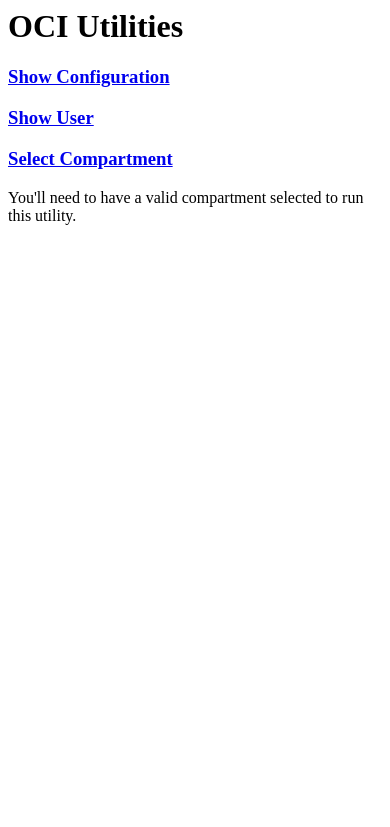
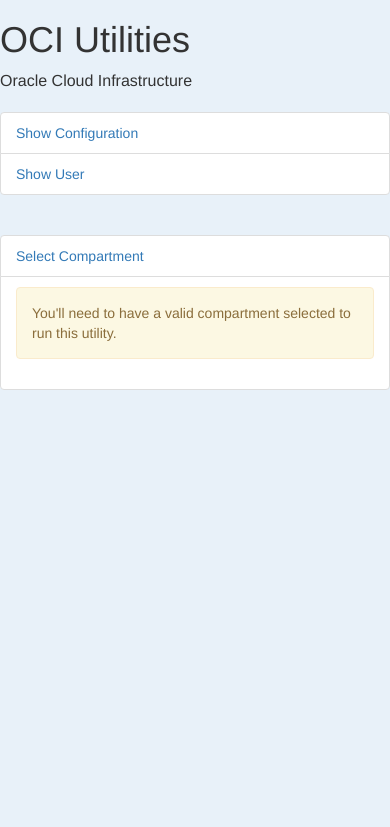
Before and after one commit to CarlDownsOracle/oci-api-examples, a Flask app: page / in a window 390 px wide. Shown: the top 827 px of the page. Run offline with Flask 2, Linux system fonts and the light colour scheme; some libraries are stand-ins or nearby versions.

Commit message:
update home page template with bootstrap styling

```diff
--- a/app/templates/base.html
+++ /dev/null
@@ -1,36 +0,0 @@
-<html>
-    <head>
-      {% if title %}
-      <title>{{ title }}</title>
-      {% else %}
-      <title>OCI Utilities</title>
-      {% endif %}
-    </head>
-    <body>
-        <div><h1>OCI Utilities</h1></div>
-
-        <div><h3><a href="{{ url_for('get_config_route') }}">Show Configuration</a></h3></div>
-        <div><h3><a href="{{ url_for('get_oci_user_route') }}">Show User</a></h3></div>
-
-        {% if context['compartment_scope'] == None -%}
-
-            <div><h3><a href="{{ url_for('get_compartment_scope_route') }}">Select Compartment</a></h3></div>
-            <div><p>You'll need to have a valid compartment selected to run this utility.</p></div>
-
-        {% else -%}
-
-            <div><h3><a href="{{ url_for('get_compartment_scope_route') }}">Change Compartment</a></h3> <i>{{ context['compartment_scope'] }}</i></div>
-            <br />
-            <hr>
-            <div><h3><a href="{{ url_for('get_compute_route') }}">Show Compute Instances</a></h3></div>
-            <div><h3><a href="{{ url_for('get_vcns_route') }}">Show VCNs</a></h3></div>
-            <div><h3><a href="{{ url_for('get_subnets_route') }}">Show Subnets</a></h3></div>
-            <div><h3><a href="{{ url_for('get_vnic_attachments_route') }}">Show VNIC Attachments</a></h3></div>
-            <div><h3><a href="{{ url_for('get_vcn_compute_digest_route') }}">Show VCNs with Attached Compute Digest</a></h3></div>
-            <hr>
-
-        {% endif %}
-
-        {% block content %}{% endblock %}
-    </body>
-</html>
--- a/app/templates/form.html
+++ b/app/templates/form.html
@@ -18,11 +18,11 @@
 
 <div class="container">
   <div class="row">
-    <div class="col-md-10 col-lg-8 mx-lg-auto mx-md-auto">
+    <div class="mx-lg-auto">
 
-      <h1 class="pt-5 pb-2">Compartment Scope</h1>
+      <h1 class="pt-5 pb-2">Select Compartment Scope</h1>
 
-      <p class="lead">You'll need to have a valid compartment selected to run this utility.</p>
+      <p class="lead">Please enter a valid OCI compartment OCID.</p>
 
       {{ wtf.quick_form(form) }}
 
--- /dev/null
+++ b/app/templates/home.html
@@ -0,0 +1,81 @@
+{% extends 'bootstrap/base.html' %}
+{% import "bootstrap/wtf.html" as wtf %}
+
+{% block styles %}
+{{ super() }}
+	<style>
+		body { background: #e8f1f9; }
+	</style>
+{% endblock %}
+
+
+{% block title %}
+OCI Utilities Example
+{% endblock %}
+
+
+{% block content %}
+
+<div class="container">
+  <div class="row">
+    <div class="mx-lg-auto">
+
+      <h1 class="pt-5 pb-2">OCI Utilities</h1>
+
+      <p class="lead">Oracle Cloud Infrastructure</p>
+
+        {% if context['compartment_scope'] == None -%}
+
+            <ul class="list-group">
+                <li class="list-group-item"><a href="{{ url_for('get_config_route') }}">Show Configuration</a></li>
+                <li class="list-group-item"><a href="{{ url_for('get_oci_user_route') }}">Show User</a></li>
+            </ul>
+
+            <br />
+
+            <ul class="list-group">
+                <li class="list-group-item"><a href="{{ url_for('get_compartment_scope_route') }}">Select Compartment</a></li>
+                <li class="list-group-item">
+                    <div class="alert alert-warning" role="alert">
+                        <p>You'll need to have a valid compartment selected to run this utility.</p>
+                    </div>
+                </li>
+            </ul>
+
+        {% else -%}
+
+            <ul class="list-group">
+                <li class="list-group-item"><a href="{{ url_for('get_config_route') }}">Show Configuration</a></li>
+                <li class="list-group-item"><a href="{{ url_for('get_oci_user_route') }}">Show User</a></li>
+            </ul>
+
+            <br />
+
+            <ul class="list-group">
+                <li class="list-group-item"><a href="{{ url_for('get_compartment_scope_route') }}">Change Compartment</a></li>
+                <li class="list-group-item">
+                    <div class="alert alert-success" role="alert">
+                        {{ context['compartment_scope'] }}
+                    </div>
+                </li>
+            </ul>
+
+            <br />
+
+            <ul class="list-group">
+                <li class="list-group-item"><a href="{{ url_for('get_compute_route') }}">Show Compute Instances</a></li>
+                <li class="list-group-item"><a href="{{ url_for('get_vcns_route') }}">Show VCNs</a></li>
+                <li class="list-group-item"><a href="{{ url_for('get_subnets_route') }}">Show Subnets</a></li>
+                <li class="list-group-item"><a href="{{ url_for('get_vnic_attachments_route') }}">Show VNIC Attachments</a></li>
+                <li class="list-group-item"><a href="{{ url_for('get_vcn_compute_digest_route') }}">Show VCNs with Attached Compute Digest</a></li>
+            </ul>
+
+        {% endif %}
+
+      <p class="pt-5"><strong>{{ message }}</strong></p>
+
+    </div>
+  </div>
+</div>
+
+{% endblock %}
--- a/app/views.py
+++ b/app/views.py
@@ -10,7 +10,7 @@
 @app.route('/index')
 def default_route():
     context = {'compartment_scope': get_compartment_scope()}
-    return render_template('base.html', context=context)
+    return render_template('home.html', context=context)
 
 
 @app.route('/config')
```
Also changed, not shown: README.md.
